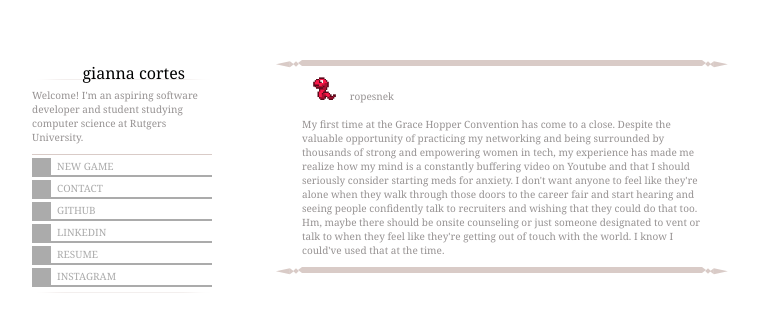
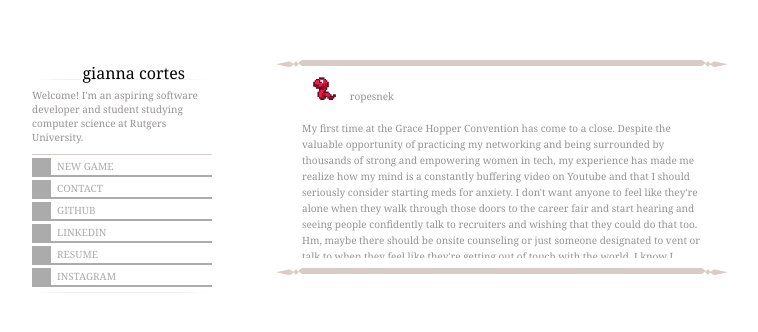
Before and after one commit to giannagco/giannagco.github.io, a plain HTML site: page index.html in a window 1280 px wide. Shown: the part 206-538 px from the top of the page, without its empty margins (168-926 px from the left). Drawn offline with Linux system fonts and the light colour scheme.

Commit message:
add line height to status

```diff
--- a/styles.css
+++ b/styles.css
@@ -275,6 +275,8 @@ a:hover{
   overflow: hidden scroll;
 }
 
+#index-info {line-height: 1.6;}
+
 #contact-info {display:none;}
 
 .divider {
```
